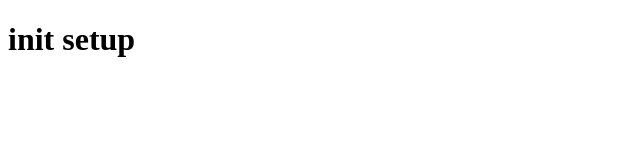
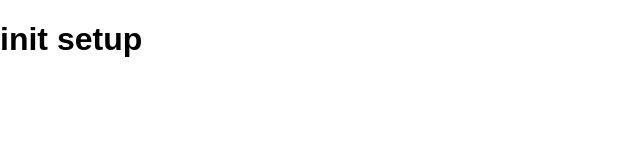
Before and after one commit to bknyn/bradley-kenyon, a Next.js app: page / in a window 1280 px wide. Shown: the top 160 px of the page, without its empty margins (0-640 px from the left). Built offline with nearby package versions, Linux system fonts and the light colour scheme; a web font is replaced by a local one.

Commit message:
add _app js, global css, and prop types

```diff
--- a/package.json
+++ b/package.json
@@ -10,6 +10,7 @@
   },
   "dependencies": {
     "next": "^9.4.4",
+    "prop-types": "^15.7.2",
     "react": "^16.13.1",
     "react-dom": "^16.13.1"
   },
--- /dev/null
+++ b/src/pages/_app.js
@@ -0,0 +1,18 @@
+import PropTypes from 'prop-types';
+import '../styles/global.css';
+
+const App = ({ Component, pageProps }) => (
+  <Component {...pageProps} />
+);
+
+App.propTypes = {
+  Component: PropTypes.func,
+  pageProps: PropTypes.object
+};
+
+App.defaultProps = {
+  Component: '',
+  pageProps: ''
+};
+
+export default App;
--- /dev/null
+++ b/src/styles/global.css
@@ -0,0 +1,10 @@
+html,
+body {
+  padding: 0;
+  margin: 0;
+  font-family: proxima-nova, sans-serif;
+}
+
+* {
+  box-sizing: border-box;
+}
```
Also changed, not shown: .eslintrc.json.
